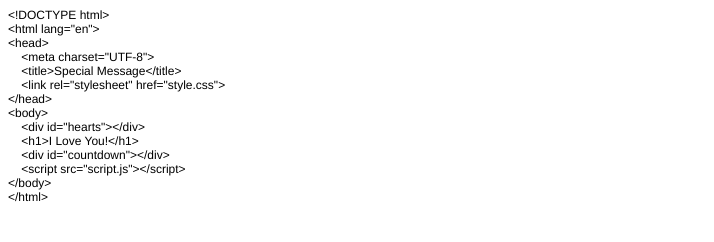
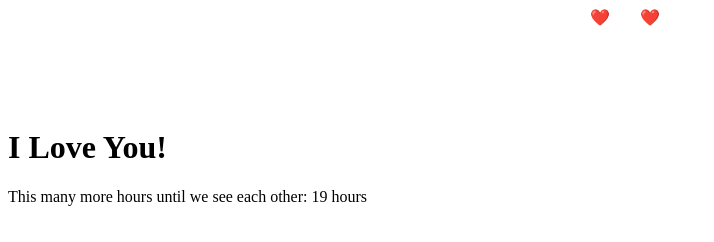
Before and after one commit to VladaAslanov/special-messag, a plain HTML site: page index.html in a window 1280 px wide. Shown: the whole page, without its empty margins (0-714 px from the left). Drawn offline with Linux system fonts and the light colour scheme.

Commit message:
Update index.html

```diff
--- a/index.html
+++ b/index.html
@@ -1,29 +1,14 @@
-<!DOCTYPE html PUBLIC "-//W3C//DTD HTML 4.01//EN" "http://www.w3.org/TR/html4/strict.dtd">
-<html>
+<!DOCTYPE html>
+<html lang="en">
 <head>
-  <meta http-equiv="Content-Type" content="text/html; charset=utf-8">
-  <meta http-equiv="Content-Style-Type" content="text/css">
-  <title></title>
-  <meta name="Generator" content="Cocoa HTML Writer">
-  <meta name="CocoaVersion" content="2487.2">
-  <style type="text/css">
-    p.p1 {margin: 0.0px 0.0px 0.0px 0.0px; font: 12.0px Helvetica}
-  </style>
+    <meta charset="UTF-8">
+    <title>Special Message</title>
+    <link rel="stylesheet" href="style.css">
 </head>
 <body>
-<p class="p1">&lt;!DOCTYPE html&gt;</p>
-<p class="p1">&lt;html lang="en"&gt;</p>
-<p class="p1">&lt;head&gt;</p>
-<p class="p1"><span class="Apple-converted-space">    </span>&lt;meta charset="UTF-8"&gt;</p>
-<p class="p1"><span class="Apple-converted-space">    </span>&lt;title&gt;Special Message&lt;/title&gt;</p>
-<p class="p1"><span class="Apple-converted-space">    </span>&lt;link rel="stylesheet" href="style.css"&gt;</p>
-<p class="p1">&lt;/head&gt;</p>
-<p class="p1">&lt;body&gt;</p>
-<p class="p1"><span class="Apple-converted-space">    </span>&lt;div id="hearts"&gt;&lt;/div&gt;</p>
-<p class="p1"><span class="Apple-converted-space">    </span>&lt;h1&gt;I Love You!&lt;/h1&gt;</p>
-<p class="p1"><span class="Apple-converted-space">    </span>&lt;div id="countdown"&gt;&lt;/div&gt;</p>
-<p class="p1"><span class="Apple-converted-space">    </span>&lt;script src="script.js"&gt;&lt;/script&gt;</p>
-<p class="p1">&lt;/body&gt;</p>
-<p class="p1">&lt;/html&gt;</p>
+    <div id="hearts"></div>
+    <h1>I Love You!</h1>
+    <div id="countdown"></div>
+    <script src="script.js"></script>
 </body>
 </html>
```
